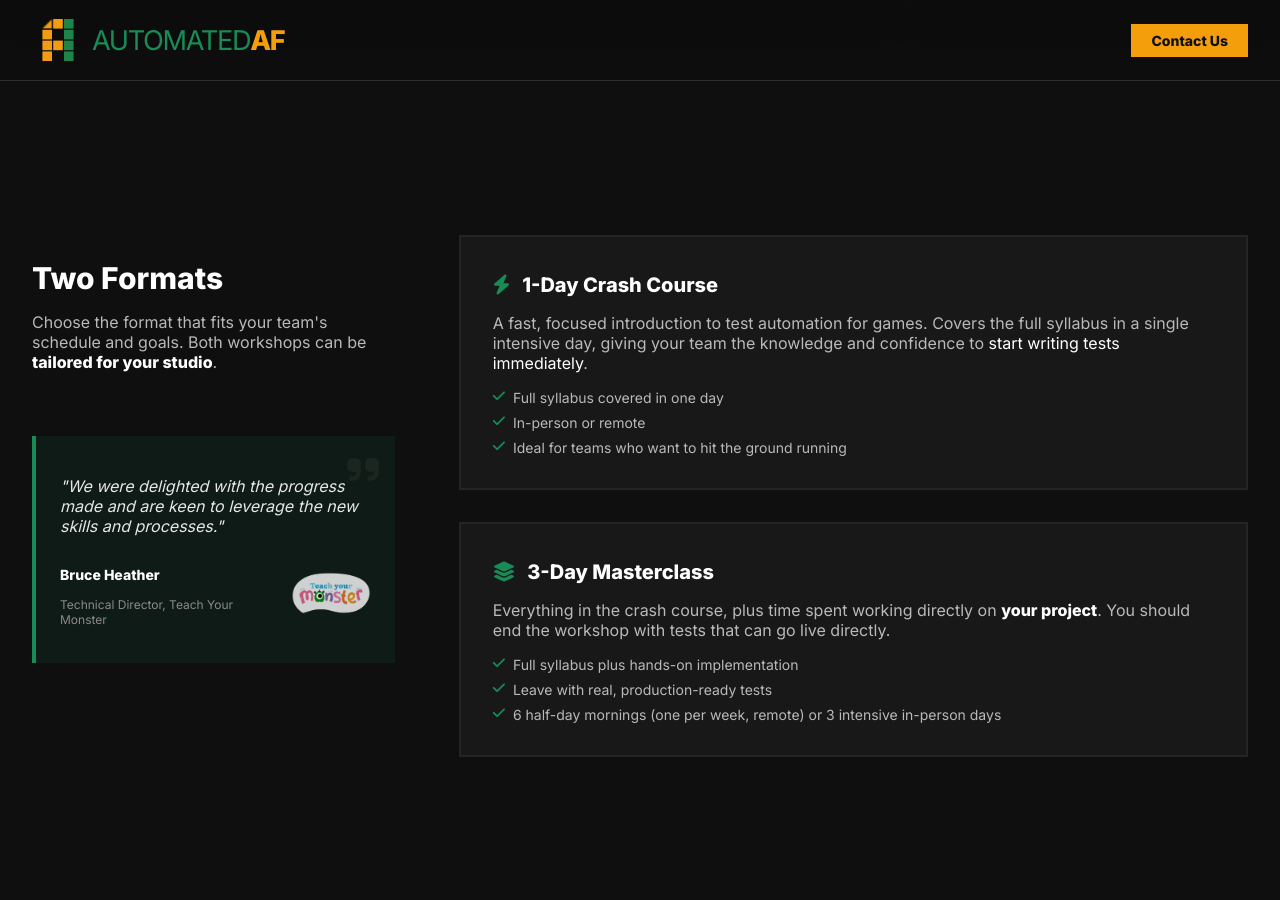
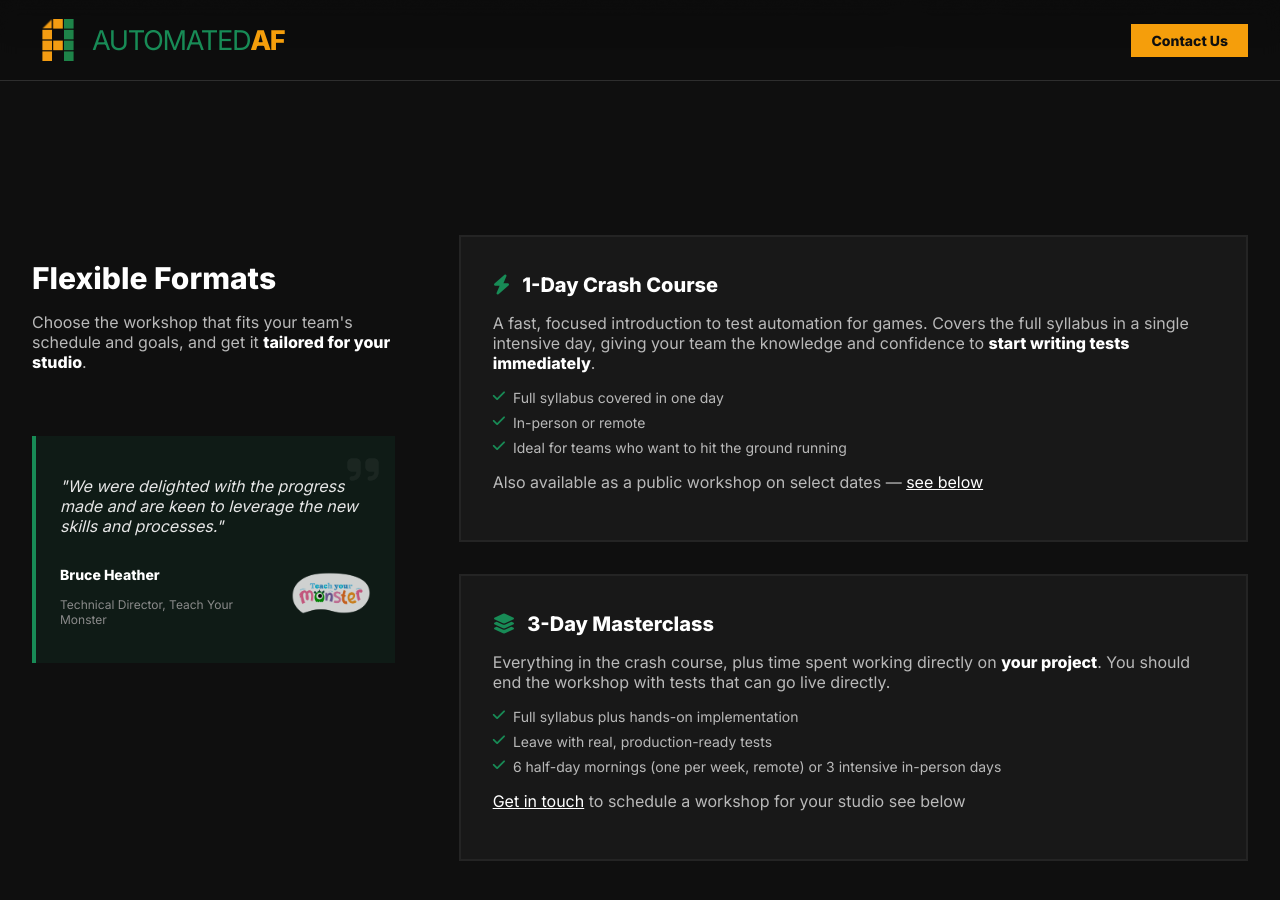
Before and after one commit to tenpn/automatedaf-company, a Jekyll site: the page built from workshops.html, in a window 1280 px wide and 900 px high, scrolled down 1075 px. Built offline with Jekyll 4.4.1, drawn with Linux system fonts in a browser that asks for light colours.

Commit message:
more tweaking

```diff
--- a/workshops.html
+++ b/workshops.html
@@ -108,9 +108,9 @@ hide_nav_sections: true
 		<div class="grid-12">
 			<div class="col-span-4 mb-12">
 				<div class="text-center-sm">
-					<h2 class="title-lg">Two Formats</h2>
+					<h2 class="title-lg">Flexible Formats</h2>
 					<p class="text-slate-400">
-						Choose the format that fits your team's schedule and goals. Both workshops can be
+						Choose the workshop that fits your team's schedule and goals, and get it
 						<span class="text-white font-bold">tailored for your studio</span>.
 					</p>
 				</div>
@@ -133,7 +133,7 @@ hide_nav_sections: true
 					<p class="text-slate-400 mb-4">
 						A fast, focused introduction to test automation for games. Covers the full syllabus in a
 						single intensive day, giving your team the knowledge and confidence to
-						<span class="text-white">start writing tests immediately</span>.
+						<span class="text-white font-bold">start writing tests immediately</span>.
 					</p>
 					<ul class="space-y-2 text-sm text-slate-400 list-unstyled">
 						<li class="flex items-start gap-2">
@@ -149,6 +149,9 @@ hide_nav_sections: true
 							Ideal for teams who want to hit the ground running
 						</li>
 					</ul>
+					<p class="text-slate-400 mb-4"> Also available as a public workshop on select dates — <a
+							href="#publicworkshops" class="text-white hover:underline">see below</a>
+					</p>
 				</div>
 
 				<!-- 3-Day -->
@@ -175,6 +178,10 @@ hide_nav_sections: true
 							6 half-day mornings (one per week, remote) or 3 intensive in-person days
 						</li>
 					</ul>
+					<p class="text-slate-400 mb-4"> <a href="#contact" class="text-white hover:underline">Get in
+							touch</a> to schedule a workshop for your
+						studio see below
+					</p>
 				</div>
 			</div>
 		</div>
@@ -205,7 +212,7 @@ hide_nav_sections: true
 				</div>
 			</div>
 
-			<div class="col-span-8 space-y-8">
+			<div class="col-span-8 space-y-8" id="publicworkshops">
 				<iframe src="https://luma.com/embed/calendar/cal-sJenOpWVjE4YQvi/events?lt=dark" width="100%"
 					height="450" frameborder="0" style="border: 1px solid #bfcbda88; border-radius: 4px;"
 					allowfullscreen="" aria-hidden="false" tabindex="0"></iframe>
```
